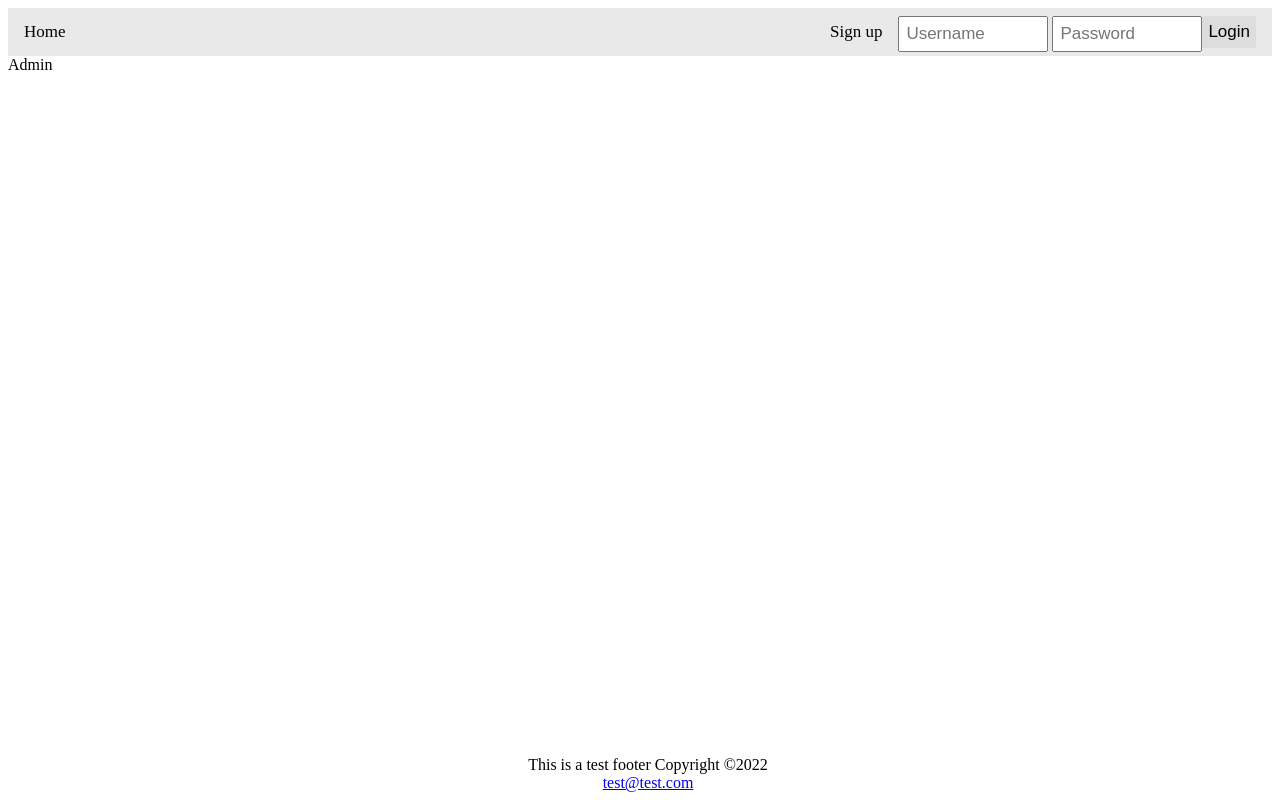
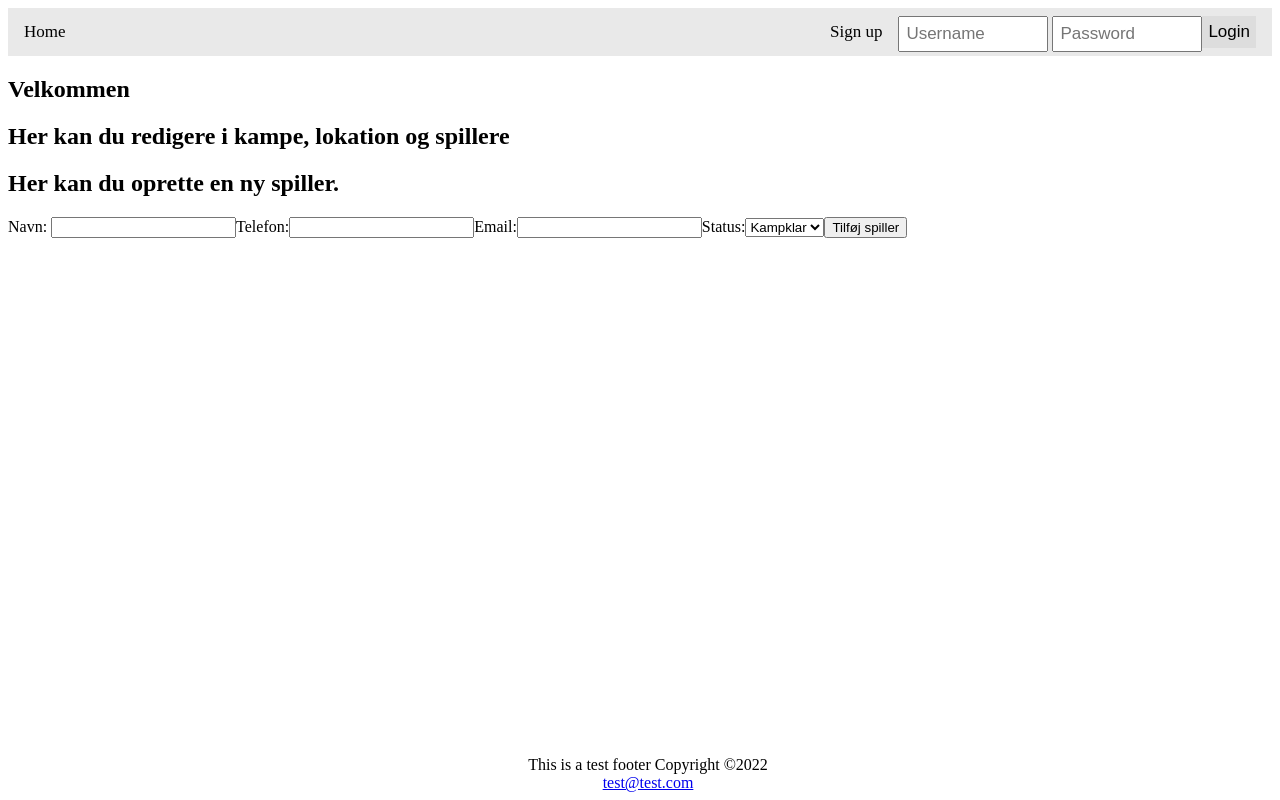
Before and after one commit to DenisPedersen/eksamen2023frontend, a React (Vite) app: page /admin in a window 1280 px wide. Built offline with nearby package versions, Linux system fonts and the light colour scheme.

Commit message:
rodet med create player i frontend

```diff
--- a/src/components/Admin.jsx
+++ b/src/components/Admin.jsx
@@ -1,8 +1,18 @@
 import React from 'react'
+import { useState } from 'react'
+import CreatePlayer from './CreatePlayer'
 
-const Admin = () => {
+const Admin = ({match, setMatch}) => {
+
+
+
   return (
-    <div>Admin</div>
+    <div><h2>Velkommen</h2>
+        <h2>Her kan du redigere i kampe, lokation og spillere</h2>
+
+        <CreatePlayer/>
+
+    </div>
   )
 }
 
--- a/src/components/App.jsx
+++ b/src/components/App.jsx
@@ -9,6 +9,7 @@ import Match from './Match'
 import facade from "../utils/loginFacade";
 import Player from './Player'
 import Admin from './Admin'
+import CreatePlayer from './CreatePlayer'
 
 
 function App() {
@@ -26,6 +27,8 @@ function App() {
         <Route path="/match" element={<Match/>} />
         <Route path="/player" element={<Player/>} />
         <Route path="/admin" element={<Admin/>} />
+        <Route path="/create-player" element={<CreatePlayer/>} />
+
 
 
       </Routes>
--- /dev/null
+++ b/src/components/CreatePlayer.jsx
@@ -0,0 +1,53 @@
+import React from 'react'
+import { useState } from 'react'
+import { ApiPost } from '../utils/apiFetcher'
+
+const CreatePlayer = () => {
+    const [name, setName] = useState('')
+    const [phone, setPhone] = useState('')
+    const [email, setEmail] = useState('')
+    const [status, setStatus] = useState('kampklar')
+    const [player, setPlayer] = useState()
+
+    const handleSubmit = (e) => {
+        e.preventDefault()
+        const newPlayer = {name, phone, email, status}
+
+        ApiPost('player/', newPlayer, setPlayer)
+    }
+
+  return (
+    <div className='createPlayer'>
+        <h2>Her kan du oprette en ny spiller.</h2>
+        <form onSubmit={handleSubmit}>
+            <label>Navn: </label>
+            <input type="text"
+            required
+            value={name}
+            onChange={(e) => setName(e.target.value)}/>
+            <label>Telefon:</label>
+            <input
+            type="text"
+            required
+            value={phone}
+            onChange={(e) => setPhone(e.target.value)}/>
+            <label>Email:</label>
+            <input
+            type="text"
+            required
+            value={email}
+            onChange={(e) => setEmail(e.target.value)}/>
+            <label>Status:</label>
+            <select value={status} onChange={(e) => setStatus(e.target.value)}>
+                <option value="kampklar">Kampklar</option>
+                <option value="skadet">Skadet</option>
+            </select>
+            <button>Tilføj spiller</button>
+        </form>
+
+
+    </div>
+  )
+}
+
+export default CreatePlayer
```
